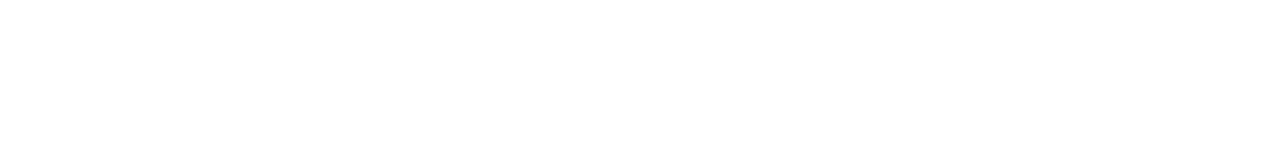
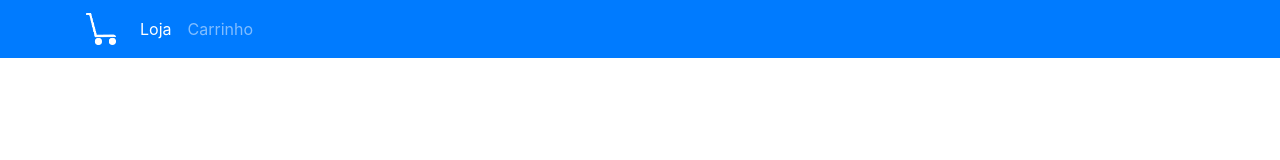
Before and after one commit to joselinosantos/carrinho-compras, a plain HTML site: page index.html in a window 1280 px wide. Drawn offline with nearby package versions, Linux system fonts and the light colour scheme.

Commit message:
Criado o header com menu principal

```diff
--- a/index.html
+++ b/index.html
@@ -5,6 +5,27 @@
     <link rel="stylesheet" href="https://maxcdn.bootstrapcdn.com/bootstrap/4.0.0/css/bootstrap.min.css">
 	</head>
   <body>
+    <header class="navbar-dark bg-primary">
+      <nav class="navbar navbar-expand-lg container mb-5">
+          <a class="navbar-brand" href="#">
+             <img src="assets/img/logo.png" width="30" alt="Logo Loja Smart">
+          </a>
+          <button class="navbar-toggler" type="button" data-toggle="collapse" data-target="#navbarSupportedContent" aria-controls="navbarSupportedContent" aria-expanded="false" aria-label="Toggle navigation">
+            <span class="navbar-toggler-icon"></span>
+          </button>
+
+          <div class="collapse navbar-collapse" id="navbarSupportedContent">
+            <ul class="navbar-nav mr-auto">
+              <li class="nav-item active">
+                <a class="nav-link" href="">Loja</a>
+              </li>
+              <li class="nav-item">
+                <a class="nav-link" href="">Carrinho</a>
+              </li>
+            </ul>
+          </div>
+      </nav>
+    </header>
 
     <script src="https://code.jquery.com/jquery-3.2.1.slim.min.js"></script>
     <script src="https://cdnjs.cloudflare.com/ajax/libs/popper.js/1.12.9/umd/popper.min.js"></script>
```
Also changed, not shown: assets/img/logo.png (added).
